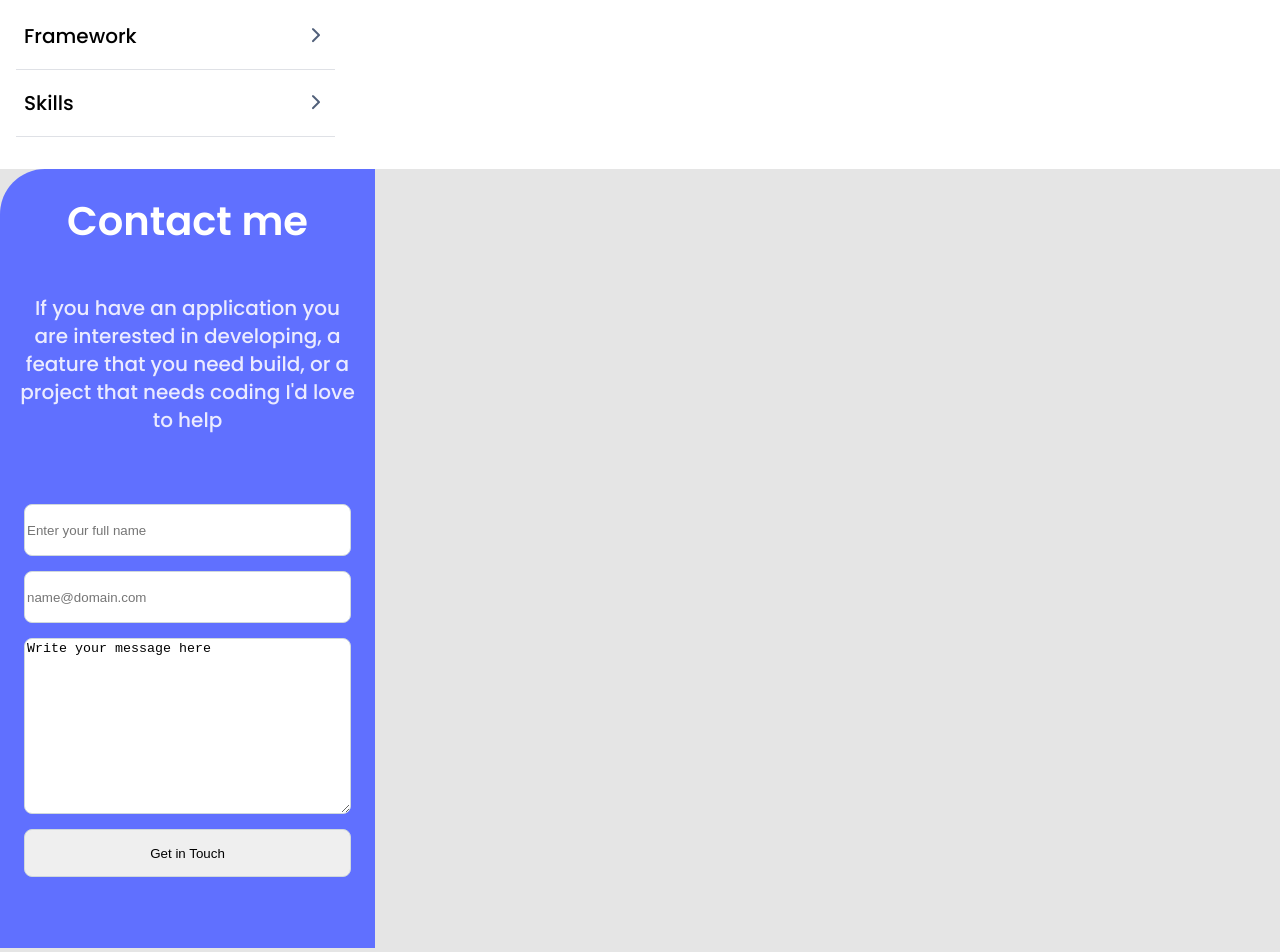
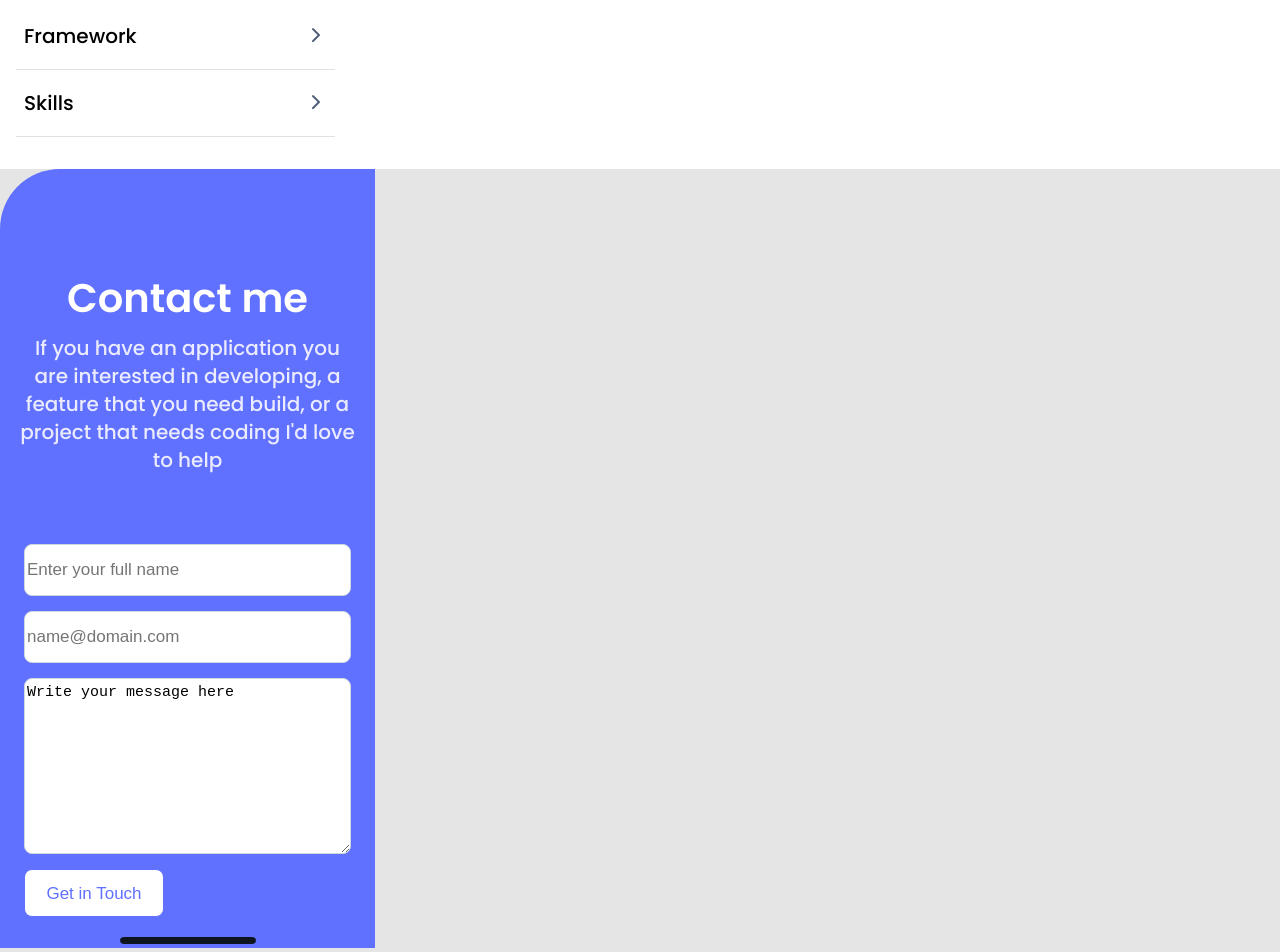
Before and after one commit to principlebrothers/Portfolio-Mobile-Version, a website: page index.html in a window 1280 px wide. Shown: the part 4112-5064 px from the top of the page. Drawn offline with Linux system fonts and the light colour scheme.

Commit message:
Add hr tag, modified input in form

```diff
--- a/index.html
+++ b/index.html
@@ -251,7 +251,8 @@
             <input type="name" name="text" maxlength="30" id="name" required placeholder="Enter your full name"/>
             <input type="email" name="email" maxlength="30" id="email" required placeholder="name@domain.com" />
             <textarea maxlength="500">Write your message here</textarea>
-            <input type="submit" value="Get in Touch" id="msg" required />
+            <button type="button">Get in Touch</button>
+            <hr>
         </form>
     </footer>
 </body>
--- a/styles.css
+++ b/styles.css
@@ -294,10 +294,10 @@ button:active {
 .contact-section {
   display: flex;
   flex-direction: column;
-  background-color:#6070ff;
-  border-top-left-radius: 45px;
+  border-top-left-radius: 60px;
   width: 375px;
   height: 779px;
+  background:#6070ff;
 }
 
 .contact-form {
@@ -313,14 +313,17 @@ button:active {
   font-weight: 700;
 font-size: 40px;
 line-height: 52px;
+margin-top: 103px;
+ margin-bottom: 0px;
 }
 
 .contact-form p {
   text-align:center;
   padding: 0px 20px;
   font-weight: 400;
-font-size: 20px;
-line-height: 28px;
+  font-size: 20px;
+  line-height: 28px;
+  margin-top: 10px;
   color: #EBEBFF;
 }
 
@@ -332,13 +335,37 @@ form {
 }
 
 form input {
+  font-size: 17px;
+  line-height: 20px;
   height: 48px;
   border: 1px solid #CFD8DC;
-border-radius: 8px;
+  border-radius: 8px;
 }
 
 form textarea {
+  font-size: 15px;
+  line-height: 24px;
   height: 170px;
   border: 1px solid #CFD8DC;
+  border-radius: 8px;
+}
+
+form button {
+width: 140px;
+height: 48px;
+background: #fff;
 border-radius: 8px;
+font-size: 17px;
+line-height: 24px;
+color: #6070ff;
+margin-bottom: 5px;
 }
+
+hr {
+  height: 5px;
+  background: #0D151E;
+  border: 1px solid #0D151E;
+  border-radius: 10px;
+  width: 134px;
+  margin-top: 0px;
+}
```
